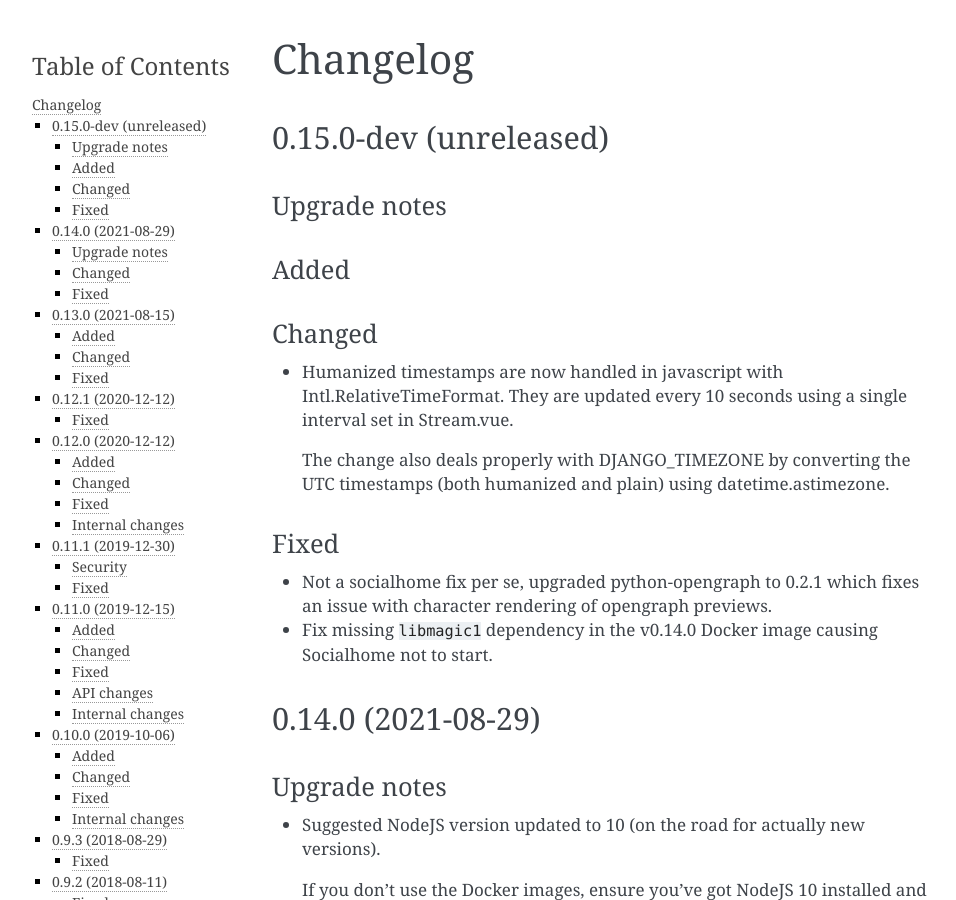
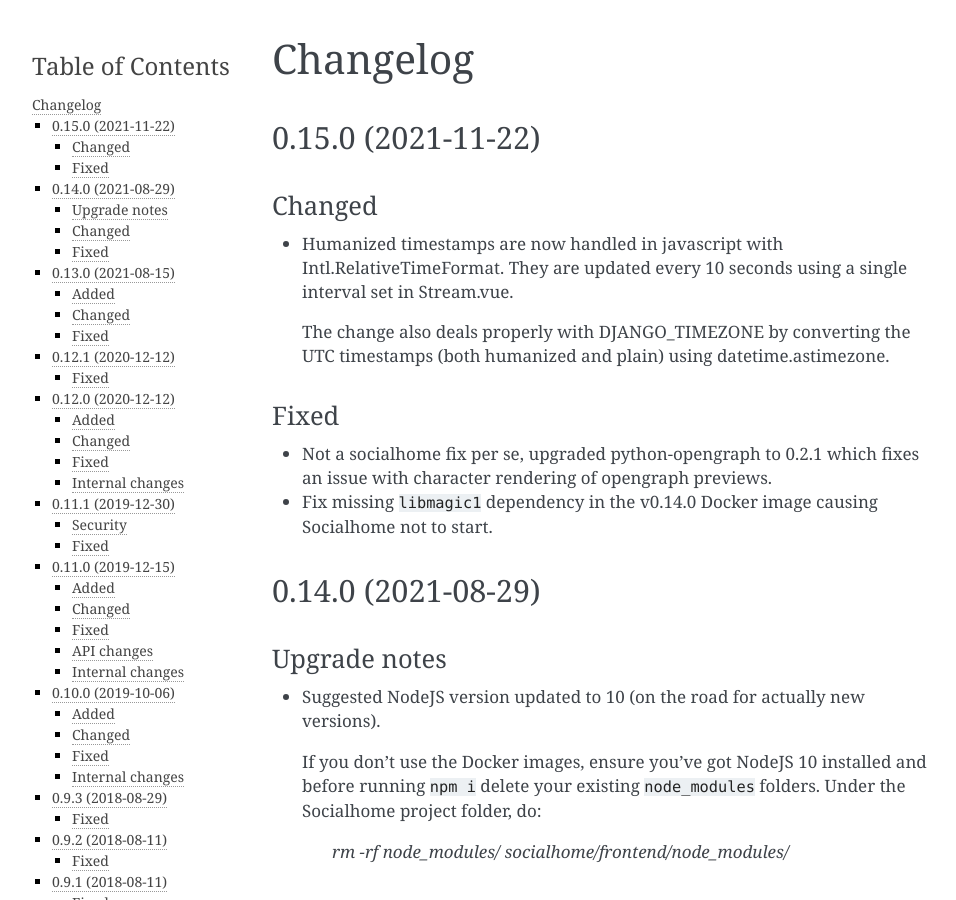
Before and after one commit to jaywink/socialhome, a Sphinx documentation site: the page built from docs/changelog.rst, in a window 1280 px wide and 900 px high. Shown: the whole window, without its empty margins (148-1104 px from the left). Built offline with Sphinx 7.4.7, drawn with Linux system fonts in a browser that asks for light colours.

Commit message:
Release v0.15.0
0.15.0 (2021-11-22)
-------------------

Changed
.......

* Humanized timestamps are now handled in javascript with Intl.RelativeTimeFormat. They
  are updated every 10 seconds using a single interval set in Stream.vue.

  The change also deals properly with DJANGO_TIMEZONE by converting the UTC timestamps
  (both humanized and plain) using datetime.astimezone.

Fixed
.....

* Not a socialhome fix per se, upgraded python-opengraph to 0.2.1 which fixes an issue
  with character rendering of opengraph previews.

* Fix missing ``libmagic1`` dependency in the v0.14.0 Docker image causing Socialhome
  not to start.

```diff
--- a/docs/changelog.rst
+++ b/docs/changelog.rst
@@ -3,14 +3,8 @@
 Changelog
 =========
 
-0.15.0-dev (unreleased)
------------------------
-
-Upgrade notes
-.............
-
-Added
-.....
+0.15.0 (2021-11-22)
+-------------------
 
 Changed
 .......
@@ -29,7 +23,6 @@
 
 * Fix missing ``libmagic1`` dependency in the v0.14.0 Docker image causing Socialhome
   not to start.
-
 
 0.14.0 (2021-08-29)
 -------------------
--- a/docs/conf.py
+++ b/docs/conf.py
@@ -1,6 +1,6 @@
 #!/usr/bin/env python3
 # -*- coding: utf-8 -*-
-__version__ = "0.15.0-dev"
+__version__ = "0.15.0"
 
 # Federation documentation build configuration file, created by
 # sphinx-quickstart on Sun Oct  2 12:42:19 2016.
--- a/socialhome/__init__.py
+++ b/socialhome/__init__.py
@@ -1,5 +1,5 @@
 # -*- coding: utf-8 -*-
-__version__ = "0.15.0-dev"
+__version__ = "0.15.0"
 __version_info__ = tuple([int(num) if num.isdigit() else num for num in __version__.replace("-", ".", 1).split(".")])
 
 default_app_config = "socialhome.apps.SocialhomeConfig"
```
